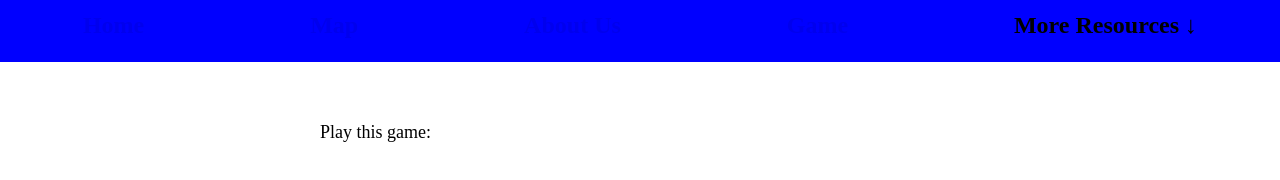
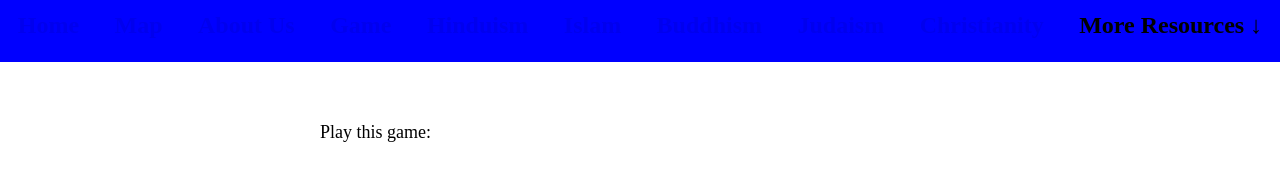
Before and after one commit to nick578b/unihacks, a plain HTML site: page game.html in a window 1280 px wide. Shown: the part 168-348 px from the top of the page. Drawn offline with Linux system fonts and the light colour scheme.

Commit message:
Update game.html

```diff
--- a/game.html
+++ b/game.html
@@ -24,6 +24,11 @@
         <div><h2><a style="text-decoration:none" href="map.html">Map</a></h2></div>
         <div><h2><a style="text-decoration:none" href="about.html">About Us</a></h2></div>
         <div><h2><a style="text-decoration:none" href="game.html">Game</a></h2></div>
+        <div><h2><a style="text-decoration:none" href="info_hinduism.html">Hinduism</a></h2></div>
+        <div><h2><a style="text-decoration:none" href="islam_info.html">Islam</a></h2></div>
+        <div><h2><a style="text-decoration:none" href="buddhism-info.html">Buddhism</a></h2></div>
+        <div><h2><a style="text-decoration:none" href="judaism_info.html">Judaism</a></h2></div>
+        <div><h2><a style="text-decoration:none" href="christianity_info.html">Christianity</a></h2></div>
         <div class ="Resources">
             <h2>More Resources &darr;</h2>
             <div class="dropdown">
```
